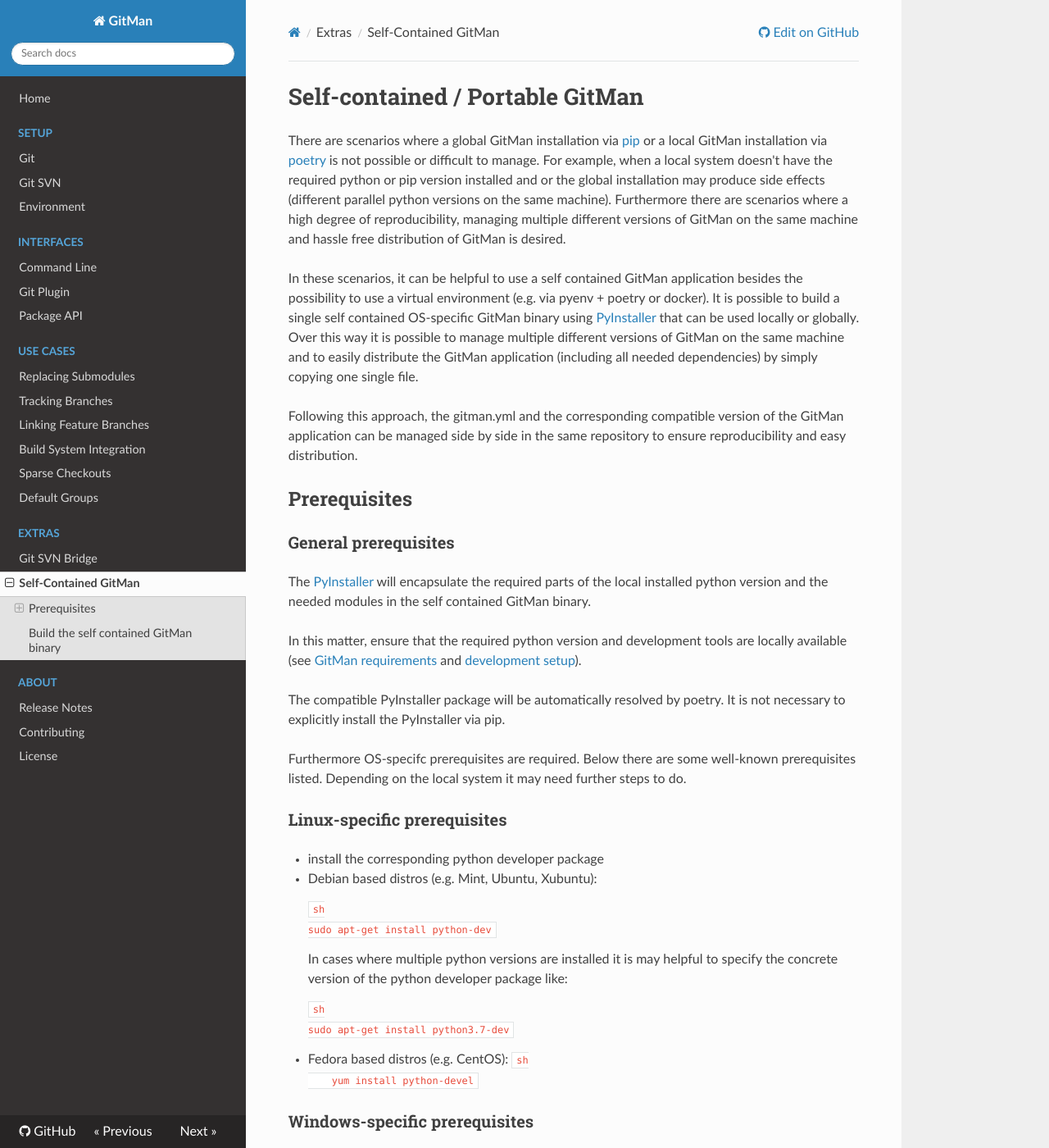
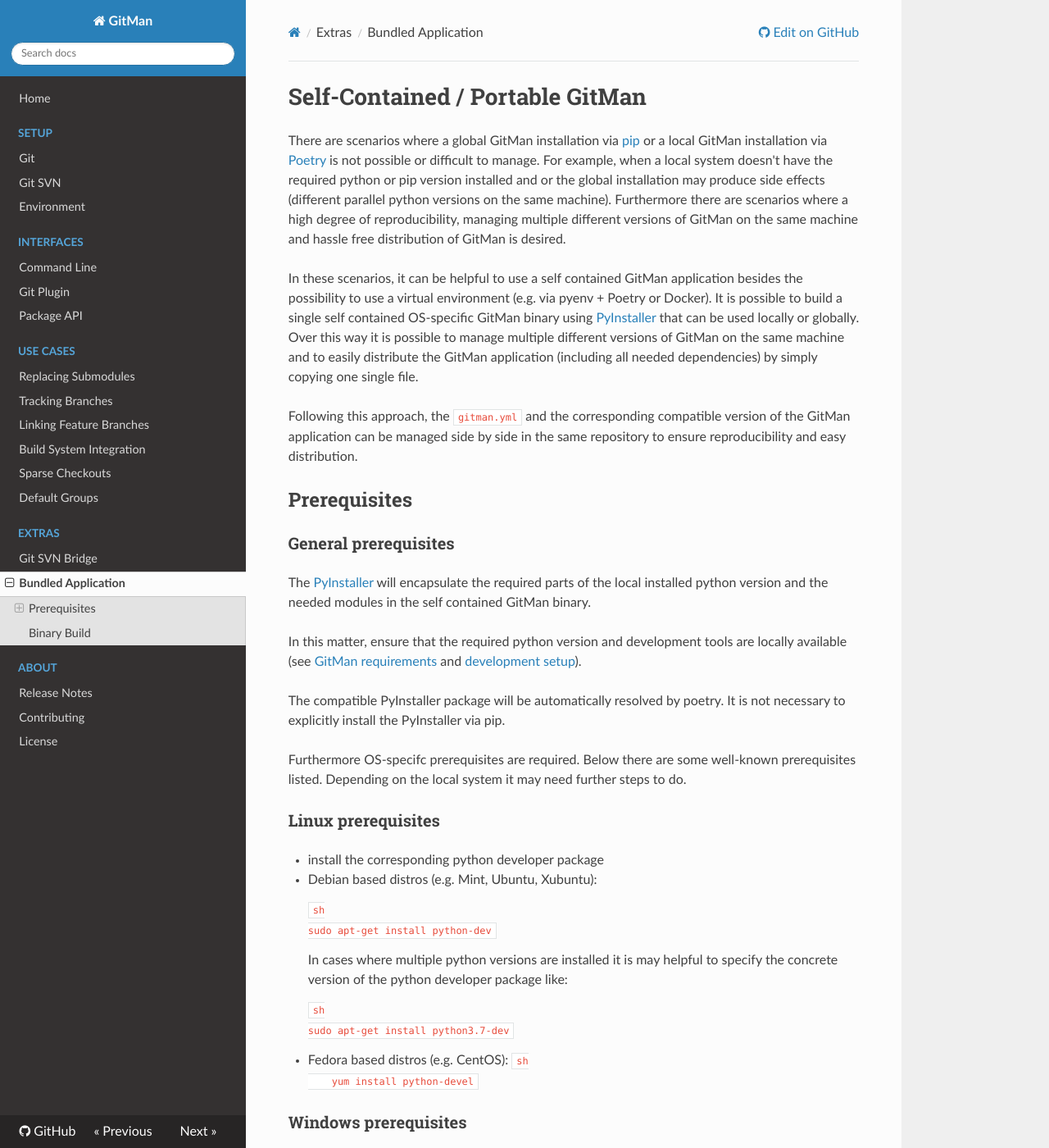
Before and after one commit to jacebrowning/gitman, an MkDocs documentation site: the page built from docs/extras/bundled-application.md, in a window 1280 px wide and 1400 px high. Shown: the whole window at 82% size. Built offline with MkDocs 1.6.1, drawn with Linux system fonts in a browser that asks for light colours; nearby versions of some CDN libraries; some of the changed text lies outside the part shown.

Commit message:
Update docs formatting

````diff
--- a/docs/extras/self-contained-gitman.md
+++ b/docs/extras/bundled-application.md
@@ -1,14 +1,14 @@
-# Self-contained / Portable GitMan
+# Self-Contained / Portable GitMan
 
-There are scenarios where a global GitMan installation via [pip](https://github.com/pypa/pip) or a local GitMan installation via [poetry](https://github.com/sdispater/poetry) is not possible or difficult to manage.
+There are scenarios where a global GitMan installation via [pip](https://github.com/pypa/pip) or a local GitMan installation via [Poetry](https://github.com/sdispater/poetry) is not possible or difficult to manage.
 For example, when a local system doesn't have the required python or pip version installed and or the global installation may produce side effects (different parallel python versions on the same machine).
 Furthermore there are scenarios where a high degree of reproducibility, managing multiple different versions of GitMan on the same machine and hassle free distribution of GitMan is desired.
 
-In these scenarios, it can be helpful to use a self contained GitMan application besides the possibility to use a virtual environment (e.g. via pyenv + poetry or docker).
+In these scenarios, it can be helpful to use a self contained GitMan application besides the possibility to use a virtual environment (e.g. via pyenv + Poetry or Docker).
 It is possible to build a single self contained OS-specific GitMan binary using [PyInstaller](https://www.pyinstaller.org/) that can be used locally or globally.
 Over this way it is possible to manage multiple different versions of GitMan on the same machine and to easily distribute the GitMan application (including all needed dependencies) by simply copying one single file.
 
-Following this approach, the gitman.yml and the corresponding compatible version of the GitMan application can be managed side by side in the same repository to ensure
+Following this approach, the `gitman.yml` and the corresponding compatible version of the GitMan application can be managed side by side in the same repository to ensure
 reproducibility and easy distribution.
 
 ## Prerequisites
@@ -25,7 +25,7 @@
 Below there are some well-known prerequisites listed.
 Depending on the local system it may need further steps to do.
 
-### Linux-specific prerequisites
+### Linux prerequisites
 
 - install the corresponding python developer package
 
@@ -47,16 +47,16 @@
     yum install python-devel
     ```
 
-### Windows-specific prerequisites
+### Windows  prerequisites
 
 - install make via [cygwin](https://www.cygwin.com/) or [mingw](http://www.mingw.org/) (add the path to make to the PATH-Environment Variable e.g. C:\cygwin\bin)
 - install [pywin32](https://github.com/mhammond/pywin32) according the used python version and system architecture (e.g. for python 3.7 and amd64-architecture use pywin32-224.win-amd64-py3.7.exe)
 
-### Mac OS X prerequisites
+### macOS prerequisites
 
-Some notes regarding Mac OS X prerequisites can be found [here](https://pyinstaller.readthedocs.io/en/v3.3.1/installation.html#installing-in-mac-os-x).
+Some notes regarding macOS prerequisites can be found [here](https://pyinstaller.readthedocs.io/en/v3.3.1/installation.html#installing-in-mac-os-x).
 
-## Build the self contained GitMan binary
+## Binary Build
 
 To build the self contained GitMan binary use:
 
--- a/mkdocs.yml
+++ b/mkdocs.yml
@@ -28,8 +28,8 @@
       - Sparse Checkouts: use-cases/sparse-checkouts.md
       - Default Groups: use-cases/default-groups.md
   - Extras:
-      - Git SVN Bridge: extras/git-svn.md
-      - Self-Contained GitMan: extras/self-contained-gitman.md
+      - Git SVN Bridge: extras/git-svn-bridge.md
+      - Bundled Application: extras/bundled-application.md
   - About:
       - Release Notes: about/changelog.md
       - Contributing: about/contributing.md
````
Also changed, not shown: docs/extras/git-svn-bridge.md (renamed from docs/extras/git-svn.md, +8 -10 lines).
